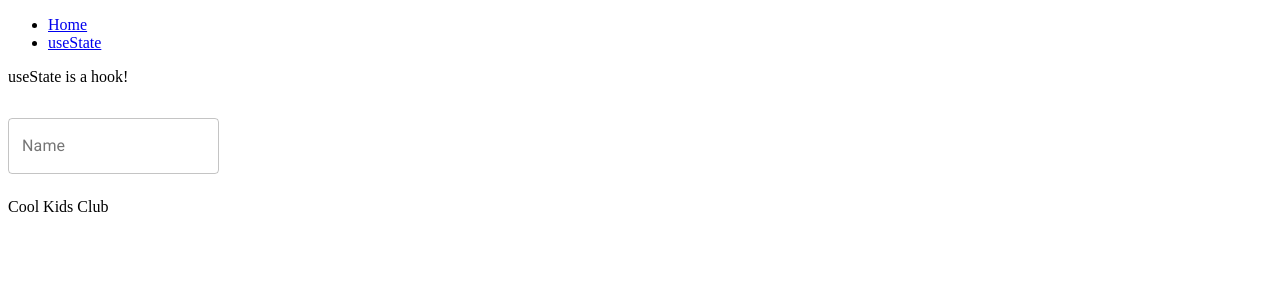
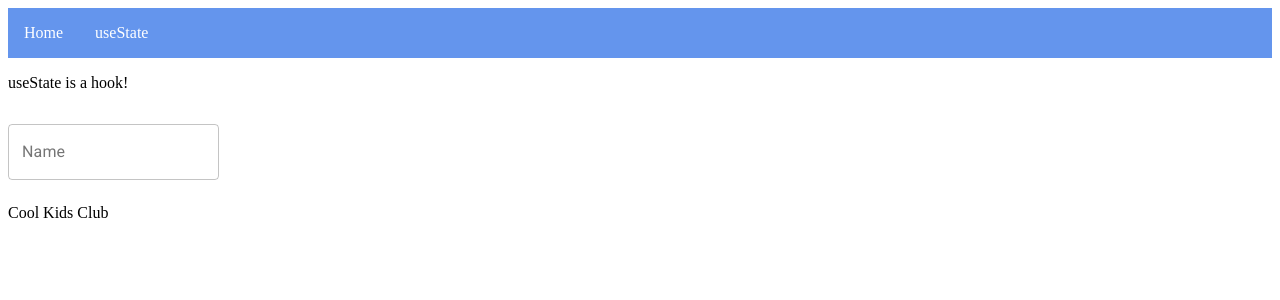
Before and after one commit to mateoholman/hook-em, a React (Create React App) app: page /useState in a window 1280 px wide. Shown: the top 300 px of the page. Built offline with nearby package versions, Linux system fonts and the light colour scheme.

Commit message:
Style nav bar

```diff
--- a/src/AppRouter.js
+++ b/src/AppRouter.js
@@ -1,7 +1,8 @@
 import React from 'react';
+import { BrowserRouter as Router, Route, Link } from "react-router-dom";
 import App from './App';
 import UseState from './views/UseState';
-import { BrowserRouter as Router, Route, Link } from "react-router-dom";
+import './styles/app.css';
 
 function AppRouter() {
   return (
--- /dev/null
+++ b/src/styles/app.css
@@ -0,0 +1,16 @@
+nav > ul {
+    display: flex;
+    background-color: cornflowerblue;
+    margin: 0;
+    padding: 0;
+}
+
+nav > ul > li {
+    margin: 1em;
+    list-style: none;
+}
+
+nav > ul > li > a {
+  color: #ffffff;
+  text-decoration: none;
+}
--- a/src/views/UseState.jsx
+++ b/src/views/UseState.jsx
@@ -5,7 +5,7 @@ const UseState = () => {
   const [newCoolKid, setNewCoolKid] = useState('');
   const [coolKids, setCoolKids] = useState([]);
 
-  const handleSubmit = e => {
+  const handleSubmit = (e) => {
     e.preventDefault();
     setCoolKids([...coolKids, newCoolKid]);
     setNewCoolKid('');
```
